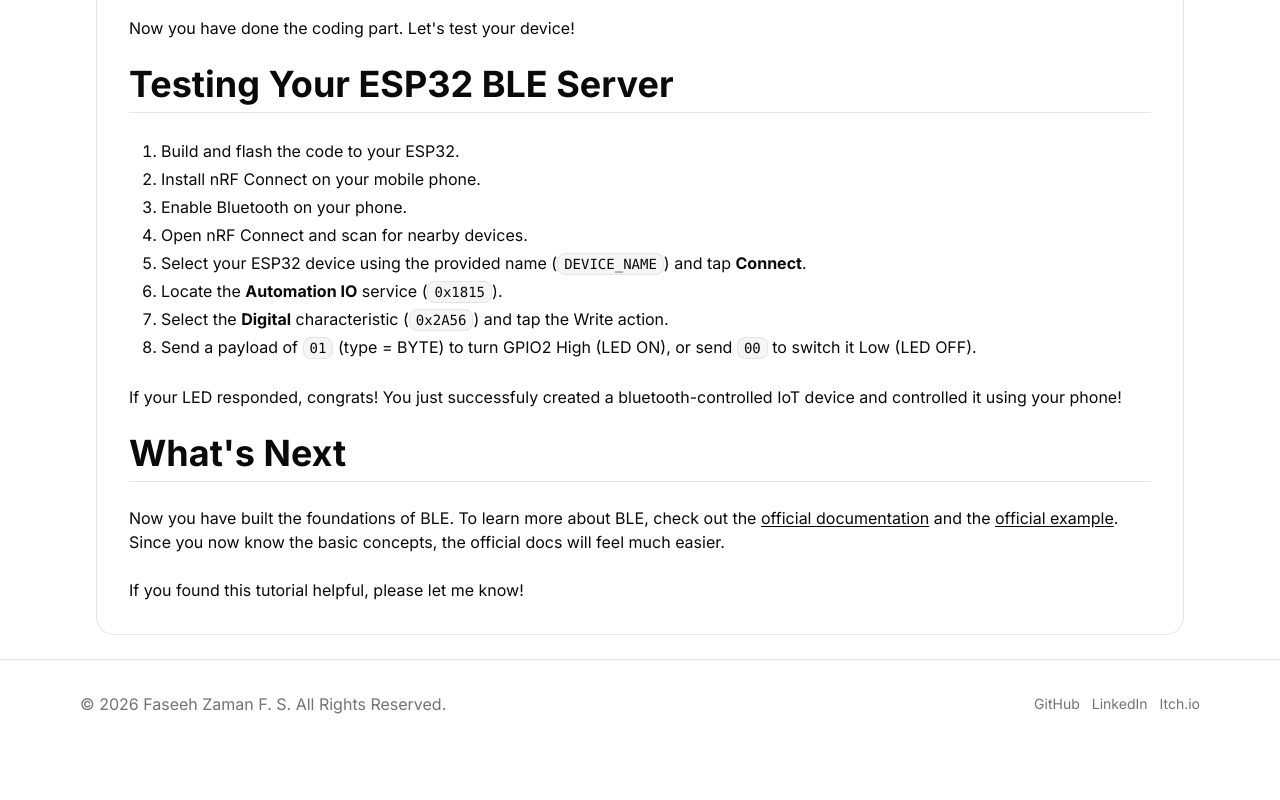
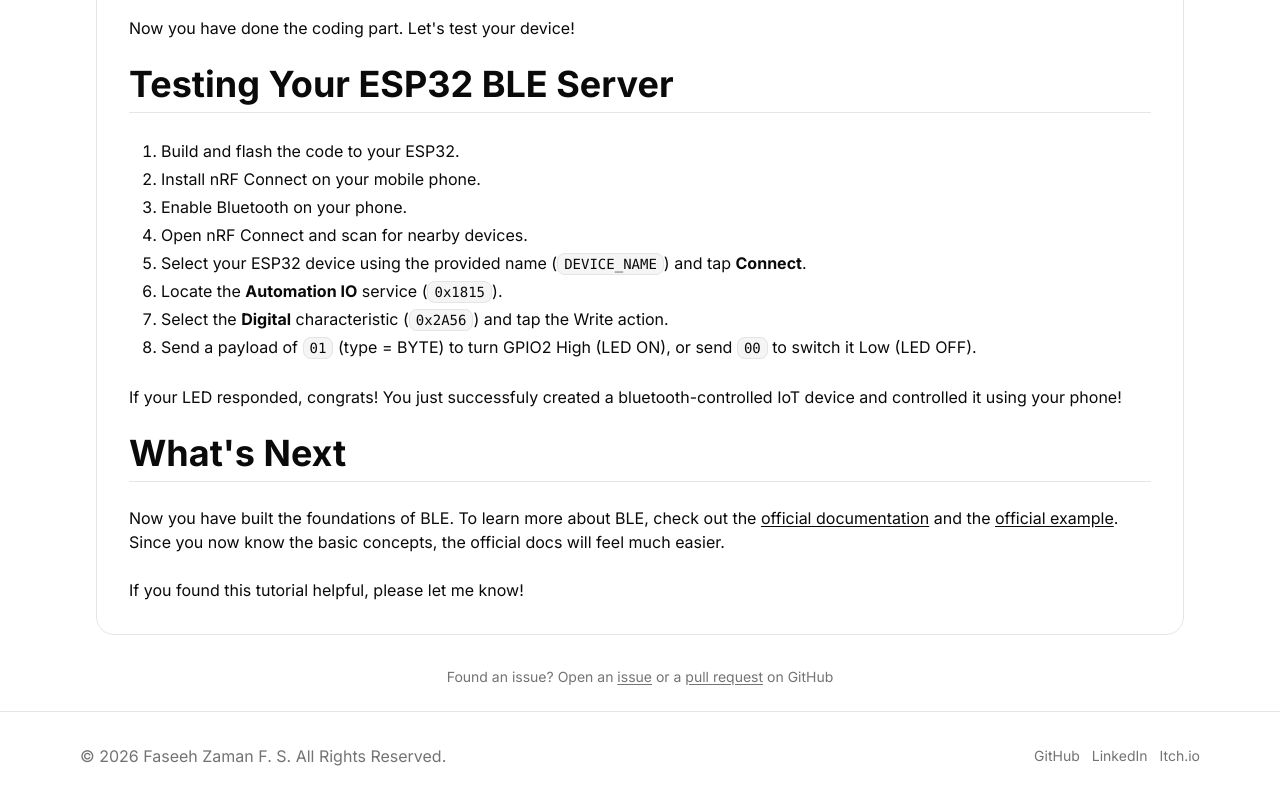
Before and after one commit to effessdev/effessdev.github.io, a Next.js app: page /posts/2026-08-27 in a window 1280 px wide. Shown: the part 10108-10908 px from the top of the page. Before the commit the page ends 10856 px from the top, so only its background shows below. Built offline with nearby package versions, Linux system fonts and the light colour scheme.

Commit message:
add links to report issues and prs

```diff
--- a/src/app/posts/[id]/page.tsx
+++ b/src/app/posts/[id]/page.tsx
@@ -101,6 +101,24 @@ export default async function PostPage({ params }: PostPageProps) {
         </div>
         <Markdown content={post.content} />
       </article>
+
+      <p className="text-sm text-muted-foreground w-full text-center">
+        Found an issue? Open an{" "}
+        <a
+          href="https://github.com/effessdev/effessdev.github.io/issues"
+          className="underline underline-offset-2"
+        >
+          issue
+        </a>{" "}
+        or a{" "}
+        <a
+          href="https://github.com/effessdev/effessdev.github.io/pulls"
+          className="underline underline-offset-2"
+        >
+          pull request
+        </a>{" "}
+        on GitHub
+      </p>
     </main>
   );
 }
```
